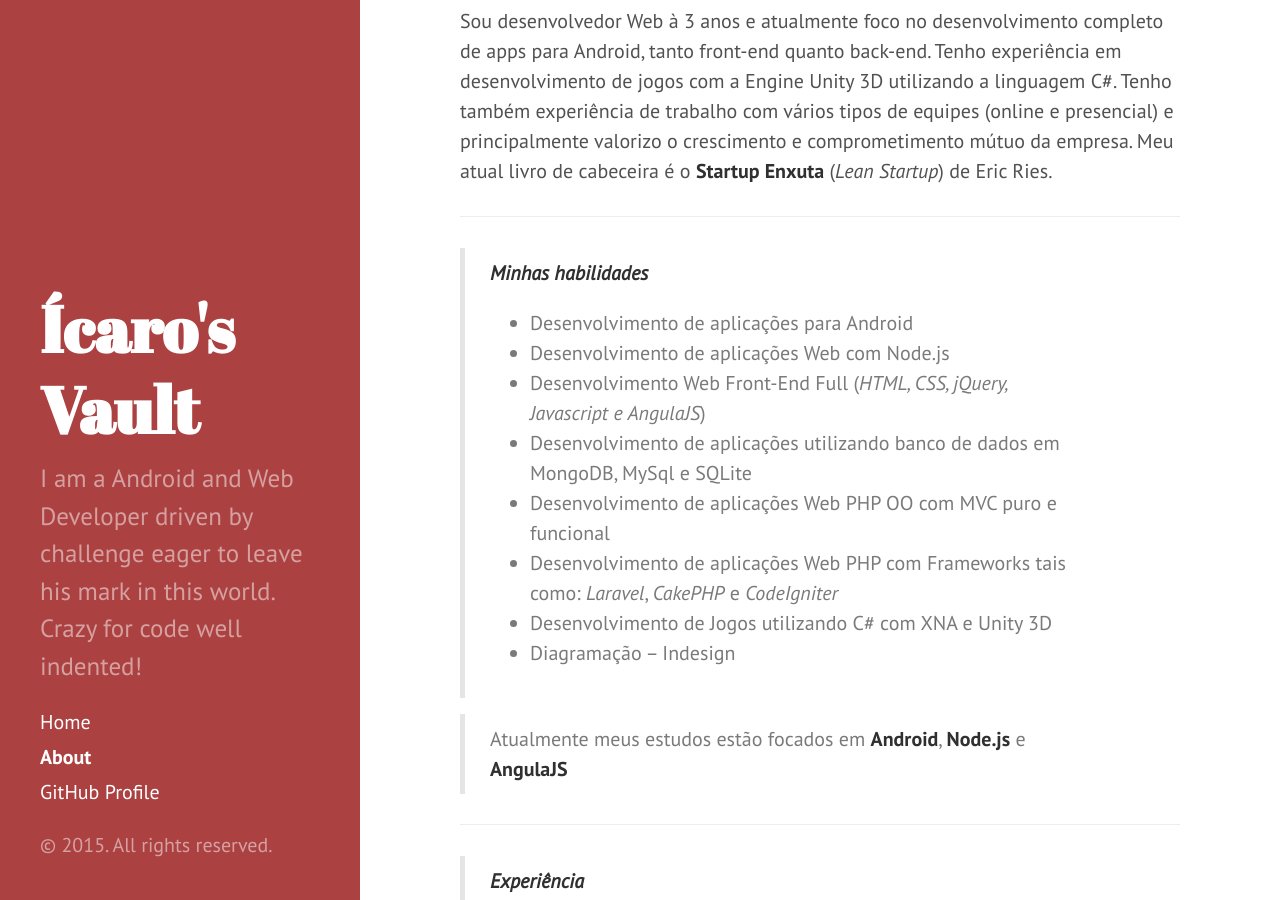
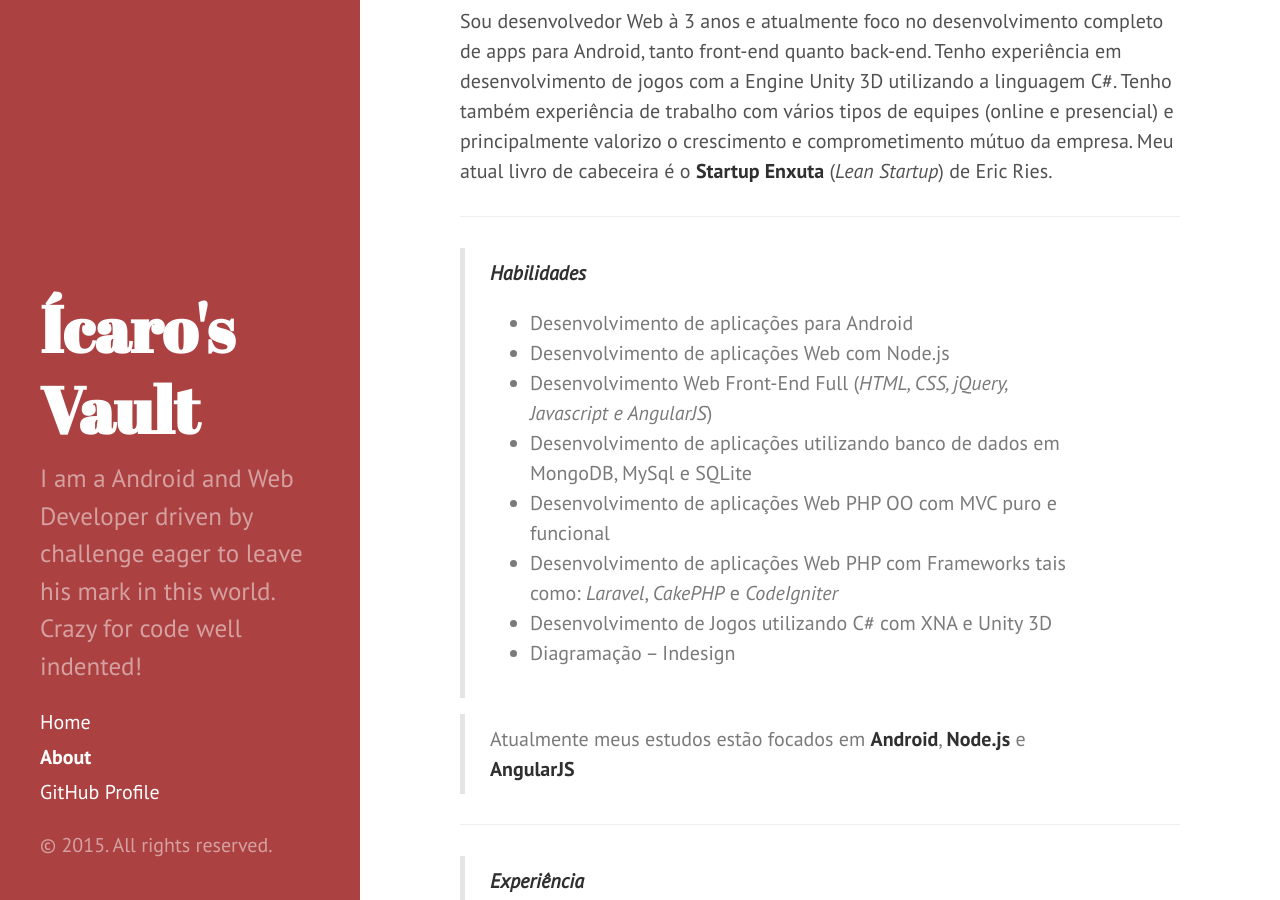
Before and after one commit to icaroabreu/icaroabreu.github.io, a Jekyll site: the page built from about.md, in a window 1280 px wide and 900 px high, scrolled down 699 px. Built offline with Jekyll 4.4.1, drawn with Linux system fonts in a browser that asks for light colours; Markdown is read by kramdown in place of the engine named in the settings.

Commit message:
Quick fix

```diff
--- a/about.md
+++ b/about.md
@@ -15,11 +15,11 @@ Sou desenvolvedor Web à 3 anos e atualmente foco no desenvolvimento completo de
 
 ----------
 
-> ***Minhas habilidades***
+> ***Habilidades***
 >
 > - Desenvolvimento de aplicações para Android
 > - Desenvolvimento de aplicações Web com Node.js
-> - Desenvolvimento Web Front-End Full (*HTML, CSS, jQuery, Javascript e AngulaJS*)
+> - Desenvolvimento Web Front-End Full (*HTML, CSS, jQuery, Javascript e AngularJS*)
 > - Desenvolvimento de aplicações utilizando banco de dados em MongoDB, MySql e SQLite
 > - Desenvolvimento de aplicações Web PHP OO com MVC puro e funcional
 > - Desenvolvimento de aplicações Web PHP com Frameworks tais como: *Laravel*, *CakePHP* e *CodeIgniter*
@@ -27,7 +27,7 @@ Sou desenvolvedor Web à 3 anos e atualmente foco no desenvolvimento completo de
 > - Diagramação – Indesign
 
 
-> Atualmente meus estudos estão focados em **Android**, **Node.js** e **AngulaJS**
+> Atualmente meus estudos estão focados em **Android**, **Node.js** e **AngularJS**
 
 ----------
 
```
